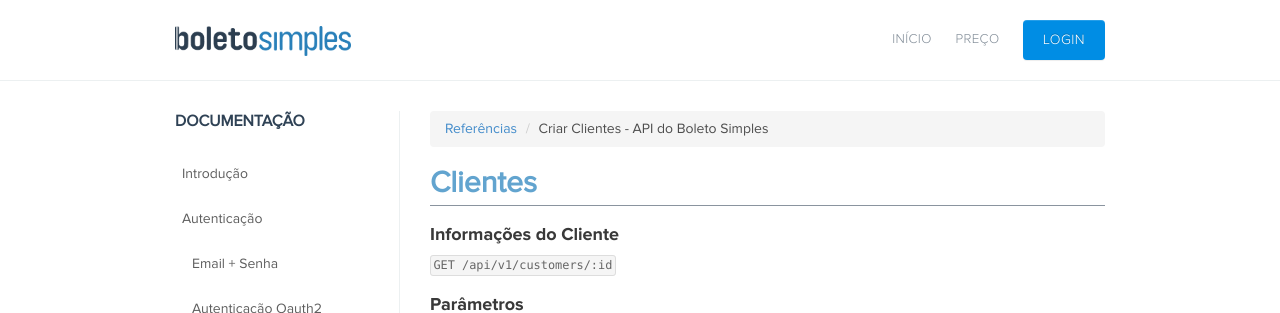
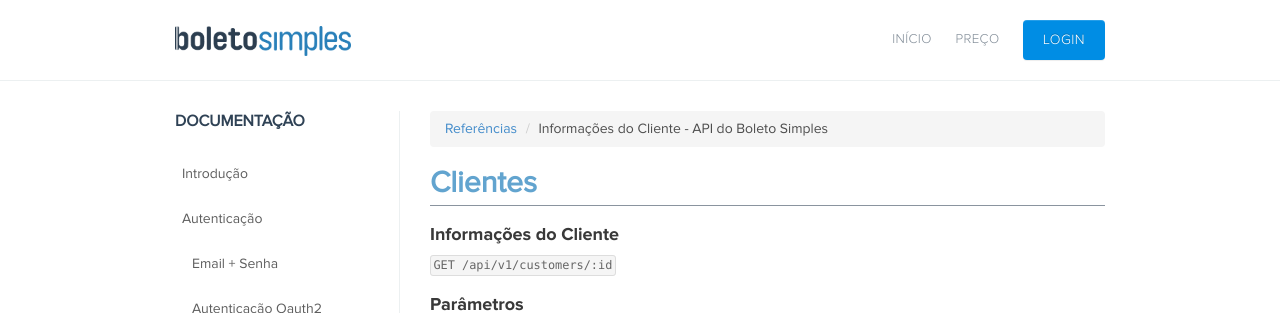
Before and after one commit to BoletoSimples/boletosimples-docs, a Jekyll site: the page built from reference/v1/customers/show/index.md, in a window 1280 px wide. Shown: the top 313 px of the page. Built offline with Jekyll 4.4.1, drawn with Linux system fonts in a browser that asks for light colours.

Commit message:
fix client's info page title

```diff
--- a/reference/v1/customers/show/index.md
+++ b/reference/v1/customers/show/index.md
@@ -1,6 +1,6 @@
 ---
 layout: reference
-title: Criar Clientes - API do Boleto Simples
+title: Informações do Cliente - API do Boleto Simples
 en: /en/references
 ---
 
```
